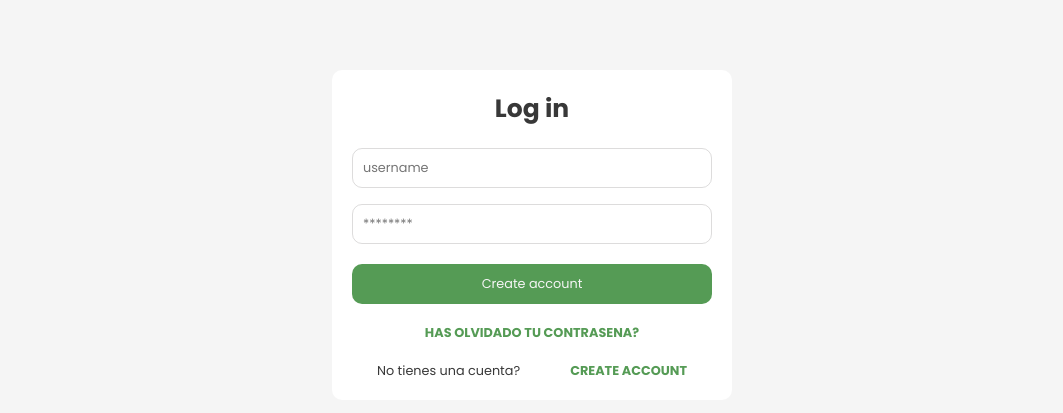
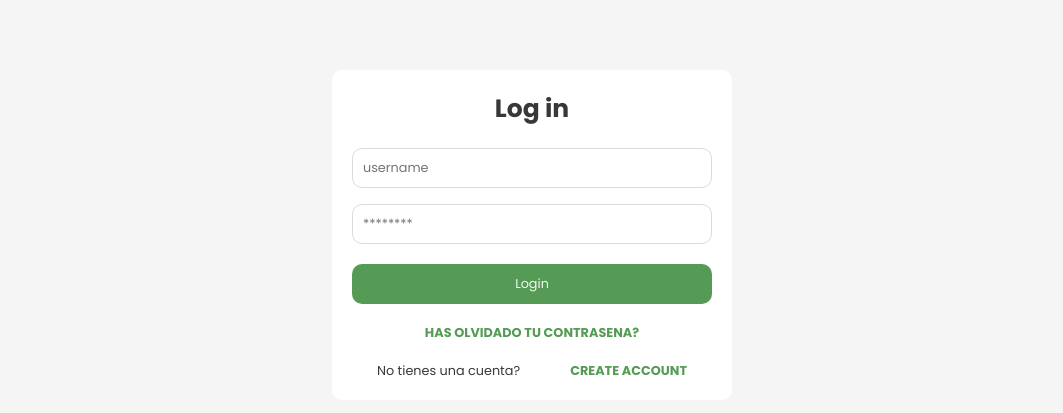
Before and after one commit to SmilingWitch/new_cactus_ecommerce, a Next.js app: page /account/login in a window 1280 px wide. Shown: the part 165-578 px from the top of the page, without its empty margins (108-1171 px from the left). Built offline with nearby package versions, Linux system fonts and the light colour scheme.

Commit message:
ref: delete login petition

```diff
--- a/src/components/account/Login.tsx
+++ b/src/components/account/Login.tsx
@@ -6,8 +6,19 @@ import { useState, useEffect } from "react"
 import axios from "axios"
 import{ useContext } from 'react';
 import { AuthContext } from '../../contexts/AuthContext';
+import Loader from "../Loader"
+import errorVisible from "../function/errorVisible"
+import ErrorDialog from "../ErrorDialog"
 
 export default function Login(){
+
+    const [loader, SetLoader] = useState(false)
+    const [formValue, SetFormValue] = useState(
+        {
+            username: "",
+            password: ""
+        }
+    )
 
     const authContext = useContext(AuthContext);
     if (!authContext) {
@@ -15,14 +26,6 @@ export default function Login(){
      return <div>Error: Contexto no disponible</div>;
     }
     const { signIn } = authContext
-
-
-    const [formValue, SetFormValue] = useState(
-        {
-            username: "",
-            password: ""
-        }
-    )
 
     const handleChange= (event:any) =>{
         SetFormValue({
@@ -32,56 +35,32 @@ export default function Login(){
         )
     }
 
-    /*const handleSubmit= async (e:any) =>{
-        e.preventDefault()
-        console.log(formValue)
-      try{
-        console.log(formValue)
-        const res = await axios.post('https://cactusshopi.onrender.com/login/', formValue)
-        console.log("response",res.data)
-        setError('')
-        setLoading(false)
-        setCorrect(true)
-      }catch(error){
-        console.log(error.response)
-        /*if (error.response) {
-          setLoading(false)
-            // El servidor respondió con un estado fuera del rango de 2xx
-            setError(error.response.data);
-            console.log(error)
-          } else if (error.request) {
-            alert("Something went wrong. Try in a few minutes!!")
-          } else {
-            alert("Something went wrong. Try in a few minutes!!")
-          }
-          if (error.response.status === 500) {
-            alert("Something went wrong. Try in a few minutes!!")
-          }
-      }
-    }*/
 
     const handleSubmit = async (e:any) => {
-        /*setLoading(true)*/
+        SetLoader(true)
         e.preventDefault();
         try{
           const res = await signIn(formValue);
           /*setError('');*/
           console.log(res)
-          /*setLoading(false)*/
+          SetLoader(false)
+          console.log("PETICION", res)
+
         }catch(error){
-          /*setError('Unable to log in with provided credentials.')*/
-          console.log(error)
-          /*setLoading(false)*/
+          SetLoader(false)
+
         }
        }
 
+
     return(
         <div className={style.cont}>
+            <div className={style.form}>
 
-            <div className={style.form}>
                 <div className={style.logo}>
                     <div className={style.logo_name}><h1>Log in</h1>{/*Cactus Haven*/}</div>
                 </div>
+
 
                 <form action="">
                     <div className={style.input_bx}>
@@ -100,7 +79,14 @@ export default function Login(){
                     </div>
                 </form>
                 <div className={style.btn}>
-                    <button onClick={handleSubmit}>Create account</button>
+                {
+                  loader === true ?
+                      <button className={style.loadingBtn}>
+                          <div><Loader/> Loading</div>
+                      </button>
+                      :
+                      <button onClick={(e) => handleSubmit(e)}>Login</button>
+                }
                 </div>
 
                 <Link href="/account/forgot_password">
```
